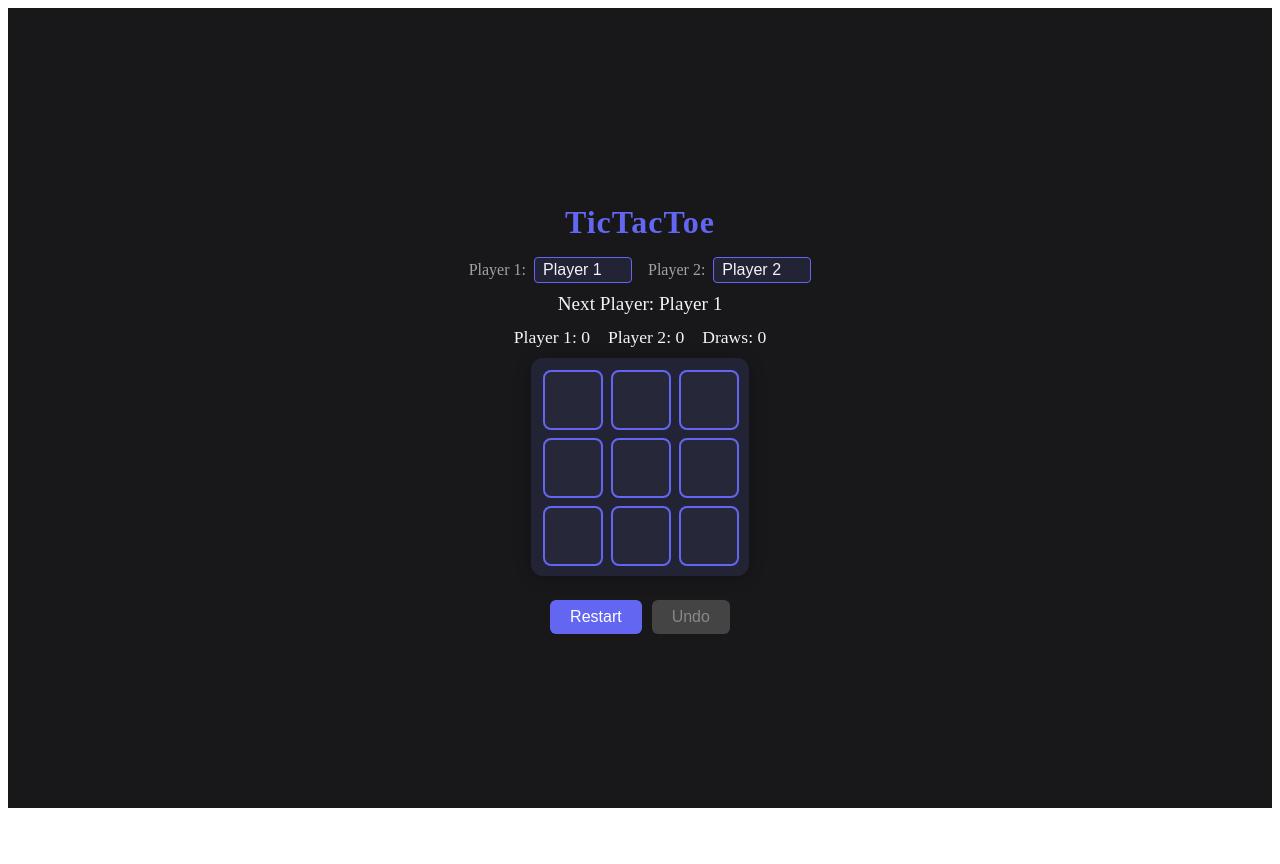
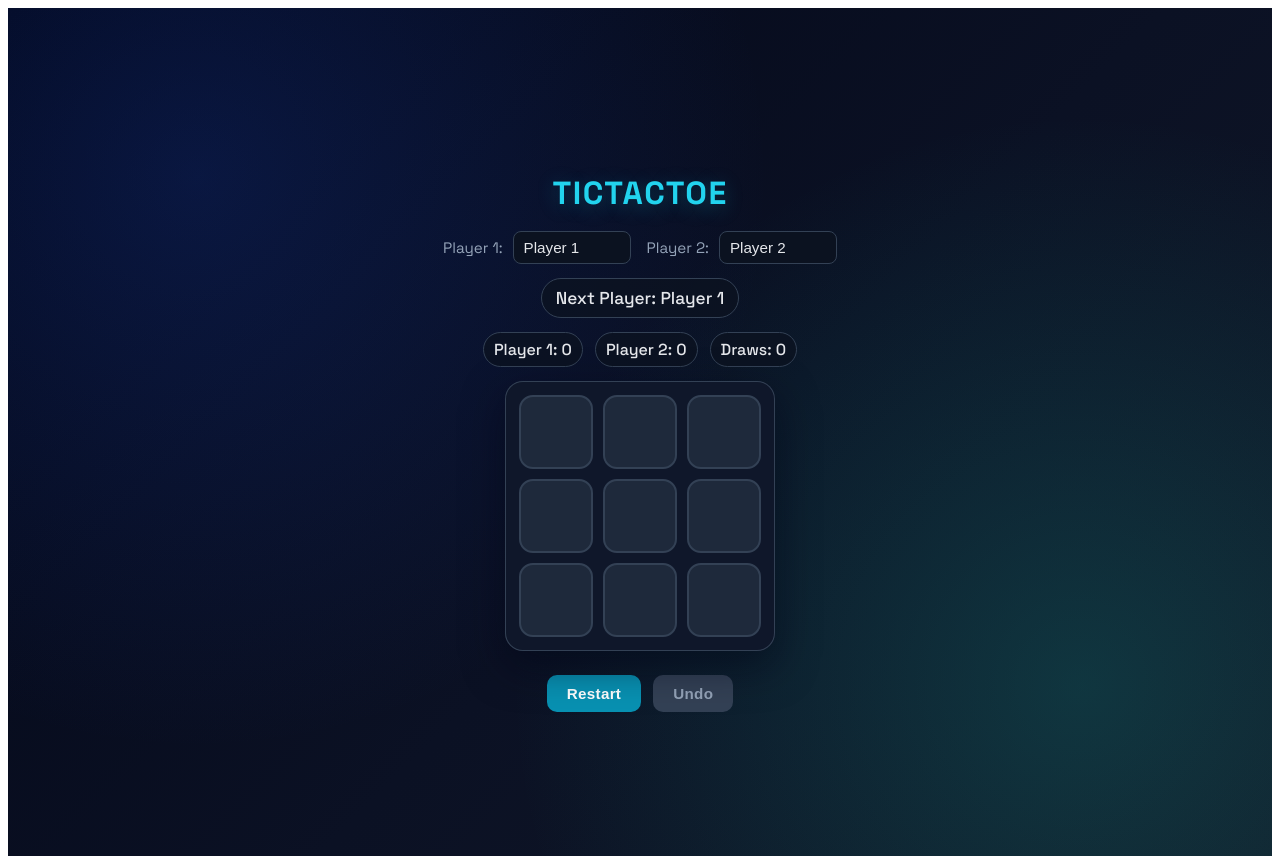
Before and after one commit to Stormzy-webdev/TicTacToe, a React app: page / in a window 1280 px wide. Before the commit the page ends 816 px from the top, so only its background shows below. Built offline with nearby package versions, Linux system fonts and the light colour scheme.

Commit message:
UI polish and winner line styling updates

```diff
--- a/src/App.css
+++ b/src/App.css
@@ -1,8 +1,10 @@
+@import url("https://fonts.googleapis.com/css2?family=Space+Grotesk:wght@400;500;700&display=swap");
+
 .winning-square {
   background: #22c55e !important;
-  color: #06210f !important;
-  border-color: #22c55e !important;
-  box-shadow: 0 0 8px #22c55e55;
+  color: #04140b !important;
+  border-color: #34d399 !important;
+  box-shadow: 0 0 12px #22c55e66;
   z-index: 3;
 }
 
@@ -23,79 +25,96 @@
 
 /* Dark theme colors */
 :root {
-  --bg-main: #18181b;
-  --bg-board: #232336;
-  --text-main: #f3f4f6;
-  --text-secondary: #a1a1aa;
-  --accent: #6366f1;
-  --accent-hover: #4f46e5;
-  --square-bg: #27273a;
-  --square-border: #6366f1;
-  --square-hover: #37376a;
-  --btn-bg: #6366f1;
-  --btn-hover: #4f46e5;
-  --btn-disabled: #444;
-  --input-bg: #232336;
-  --input-border: #6366f1;
+  --bg-main: #0f172a;
+  --bg-gradient: radial-gradient(circle at 15% 20%, #1d4ed833 0%, #0000 45%),
+    radial-gradient(circle at 85% 80%, #14b8a633 0%, #0000 45%),
+    linear-gradient(135deg, #020617 0%, #0b1124 55%, #111827 100%);
+  --panel-bg: #111827cc;
+  --bg-board: #0f172a;
+  --text-main: #e5e7eb;
+  --text-secondary: #94a3b8;
+  --accent: #22d3ee;
+  --accent-hover: #67e8f9;
+  --square-bg: #1e293b;
+  --square-border: #334155;
+  --square-hover: #334155;
+  --btn-bg: #0891b2;
+  --btn-hover: #0e7490;
+  --btn-disabled: #334155;
+  --input-bg: #0b1220;
+  --input-border: #334155;
 }
 
 /* Container centers everything */
 .container {
+  font-family: "Space Grotesk", sans-serif;
   display: flex;
   flex-direction: column;
   align-items: center;
   justify-content: center;
   min-height: 100vh;
+  padding: 24px 16px;
   background: var(--bg-main);
+  background-image: var(--bg-gradient);
+  color: var(--text-main);
 }
 
 h1 {
-  margin-bottom: 16px;
+  margin-bottom: 18px;
   color: var(--accent);
-  letter-spacing: 1px;
+  letter-spacing: 1.5px;
+  text-transform: uppercase;
+  text-shadow: 0 4px 20px #22d3ee44;
 }
 
 .status {
-  margin-bottom: 12px;
-  font-size: 1.2rem;
+  margin-bottom: 14px;
+  font-size: 1.08rem;
   font-weight: 500;
   color: var(--text-main);
+  padding: 8px 14px;
+  border-radius: 999px;
+  border: 1px solid #334155;
+  background: #0b1220bb;
 }
 
 .board {
   display: grid;
-  grid-template-columns: repeat(3, 60px);
-  grid-template-rows: repeat(3, 60px);
-  gap: 8px;
-  margin-bottom: 16px;
+  grid-template-columns: repeat(3, 74px);
+  grid-template-rows: repeat(3, 74px);
+  gap: 10px;
+  margin-bottom: 20px;
   background: var(--bg-board);
-  border-radius: 12px;
-  box-shadow: 0 2px 16px #0004;
-  padding: 12px 10px 10px 12px;
+  border-radius: 18px;
+  box-shadow: 0 15px 40px #02061788, inset 0 0 0 1px #334155;
+  padding: 14px;
+  backdrop-filter: blur(4px);
 }
 
 .square {
-  width: 60px;
-  height: 60px;
-  font-size: 2rem;
+  width: 74px;
+  height: 74px;
+  font-size: 2.2rem;
   font-weight: bold;
   background: var(--square-bg);
   border: 2px solid var(--square-border);
-  border-radius: 8px;
+  border-radius: 14px;
   color: var(--text-main);
   cursor: pointer;
-  transition: background 0.2s, border 0.2s;
+  transition: background 0.25s, border 0.25s, transform 0.2s, box-shadow 0.2s;
 }
 
 .square:hover:not(:disabled) {
   background: var(--square-hover);
   border-color: var(--accent);
+  transform: translateY(-1px);
+  box-shadow: 0 6px 18px #0f172a99;
 }
 
 .square:disabled {
   cursor: not-allowed;
-  background: #232336;
-  color: #555;
+  background: #0f172a;
+  color: #64748b;
 }
 
 
@@ -104,78 +123,100 @@ h1 {
 .player-names {
   display: flex;
   gap: 16px;
-  margin-bottom: 10px;
+  margin-bottom: 14px;
+  flex-wrap: wrap;
+  justify-content: center;
 }
 .player-names label {
-  font-size: 1rem;
+  font-size: 0.95rem;
   color: var(--text-secondary);
   display: flex;
   align-items: center;
-  gap: 4px;
+  gap: 6px;
 }
 .name-input {
   margin-left: 4px;
-  padding: 3px 8px;
-  border-radius: 4px;
+  padding: 7px 10px;
+  border-radius: 8px;
   border: 1px solid var(--input-border);
   background: var(--input-bg);
   color: var(--text-main);
-  font-size: 1rem;
-  width: 80px;
+  font-size: 0.95rem;
+  width: 96px;
+}
+
+.name-input:focus {
+  outline: none;
+  border-color: var(--accent);
+  box-shadow: 0 0 0 3px #22d3ee22;
 }
 
 /* Scoreboard styles */
 
 .scoreboard {
   display: flex;
-  gap: 18px;
-  margin-bottom: 10px;
-  font-size: 1.1rem;
+  gap: 12px;
+  margin-bottom: 14px;
+  font-size: 1rem;
   color: var(--text-main);
   font-weight: 500;
+  flex-wrap: wrap;
+  justify-content: center;
+}
+
+.scoreboard span {
+  padding: 6px 10px;
+  border-radius: 999px;
+  border: 1px solid #334155;
+  background: #0b1220bb;
 }
 
 /* Controls (reset/undo) */
 
 .controls {
   display: flex;
-  gap: 10px;
-  margin-top: 8px;
+  gap: 12px;
+  margin-top: 4px;
 }
 
 .reset-btn, .undo-btn {
-  padding: 8px 20px;
-  font-size: 1rem;
+  padding: 10px 20px;
+  font-size: 0.95rem;
+  font-weight: 600;
+  letter-spacing: 0.3px;
   background: var(--btn-bg);
   color: #fff;
   border: none;
-  border-radius: 6px;
+  border-radius: 10px;
   cursor: pointer;
-  transition: background 0.2s;
+  transition: background 0.2s, transform 0.15s, box-shadow 0.2s;
 }
 .reset-btn:hover, .undo-btn:hover {
   background: var(--btn-hover);
+  transform: translateY(-1px);
+  box-shadow: 0 8px 20px #0f172a99;
 }
 .undo-btn:disabled {
   background: var(--btn-disabled);
-  color: #888;
+  color: #94a3b8;
   cursor: not-allowed;
+  box-shadow: none;
 }
 
 @media (max-width: 500px) {
   .board {
-    grid-template-columns: repeat(3, 40px);
-    grid-template-rows: repeat(3, 40px);
-    gap: 6px;
-    padding: 8px 6px 6px 8px;
+    grid-template-columns: repeat(3, 60px);
+    grid-template-rows: repeat(3, 60px);
+    gap: 8px;
+    padding: 12px;
   }
   .square {
-    width: 40px;
-    height: 40px;
-    font-size: 1.3rem;
+    width: 60px;
+    height: 60px;
+    font-size: 1.8rem;
   }
   .reset-btn, .undo-btn {
     font-size: 0.9rem;
-    padding: 7px 14px;
+    padding: 9px 14px;
   }
 }
```
